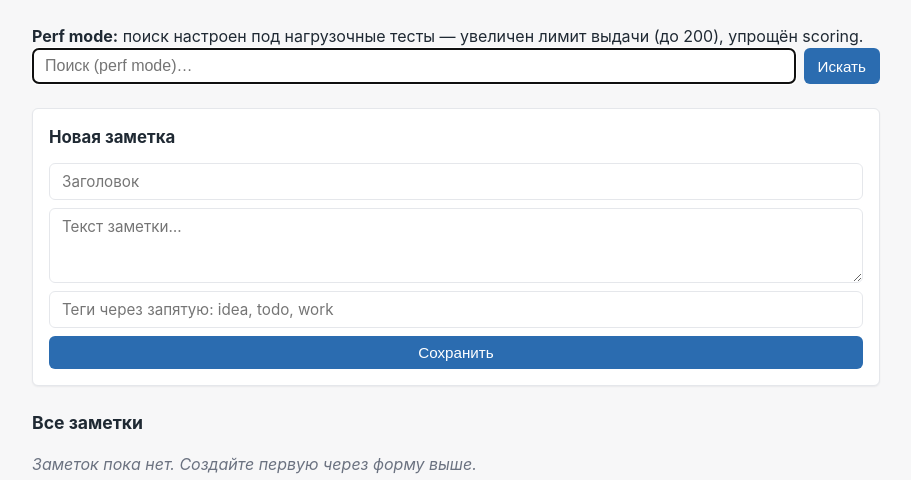
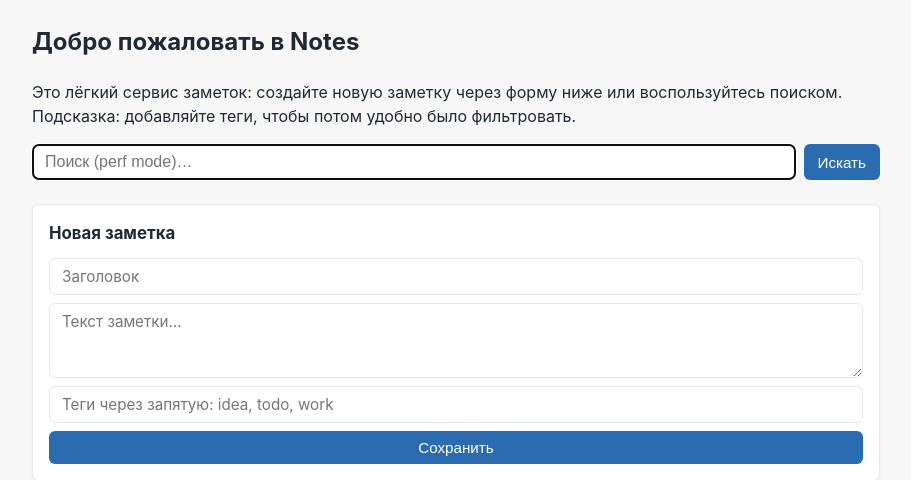
Before and after one commit to sshopin/git-bootcamp-day-4, a Flask app: page / in a window 1280 px wide. Shown: the part 51-531 px from the top of the page, without its empty margins (184-1095 px from the left). Run offline with Flask 3, Linux system fonts and the light colour scheme; data that the repository does not hold is empty.

Commit message:
rebase feat/perf-tuning

```diff
--- a/webapp/templates/index.html
+++ b/webapp/templates/index.html
@@ -4,10 +4,16 @@
 {% block title %}Notes — список заметок{% endblock %}
 
 {% block content %}
-  <section class="search search--perf">
-    <div class="search__perf-banner">
-      <b>Perf mode:</b> поиск настроен под нагрузочные тесты — увеличен лимит выдачи (до 200), упрощён scoring.
-    </div>
+  <section class="welcome">
+    <h2 class="welcome__title">Добро пожаловать в Notes</h2>
+    <p class="welcome__lead">
+      Это лёгкий сервис заметок: создайте новую заметку через форму ниже или
+      воспользуйтесь поиском. Подсказка: добавляйте теги, чтобы потом удобно
+      было фильтровать.
+    </p>
+  </section>
+
+  <section class="search">
     <form method="get" action="{{ url_for('notes.index') }}" class="search__form">
       <input
         type="search"
@@ -25,7 +31,6 @@
       </p>
     {% endif %}
   </section>
-
   <section class="composer">
     <h2 class="composer__title">Новая заметка</h2>
     <form method="post" action="{{ url_for('notes.create_note') }}" class="composer__form">
```
Also changed, not shown: webapp/config.py (+5 -5 lines), webapp/services.py (+19 -11 lines), 1 other file.
